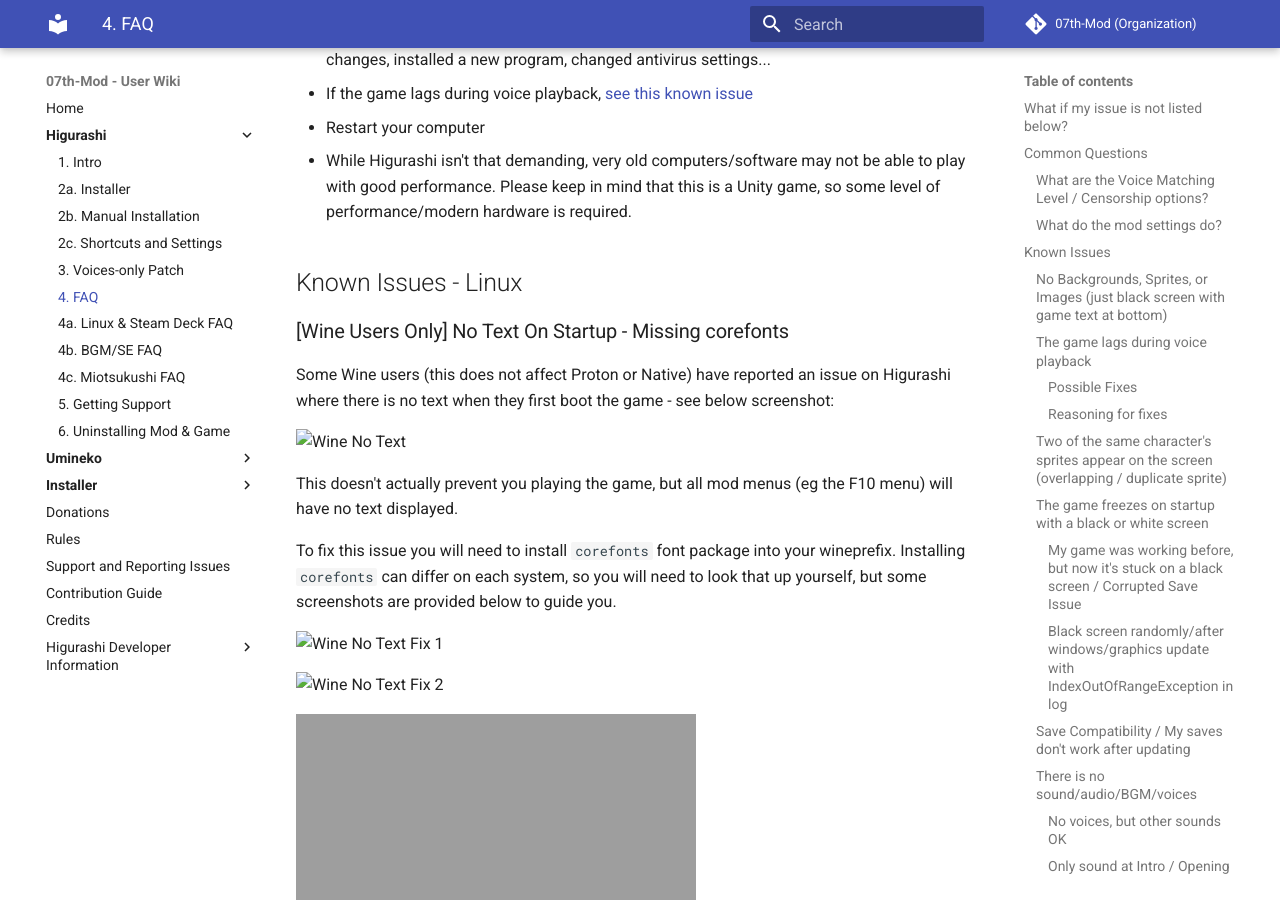
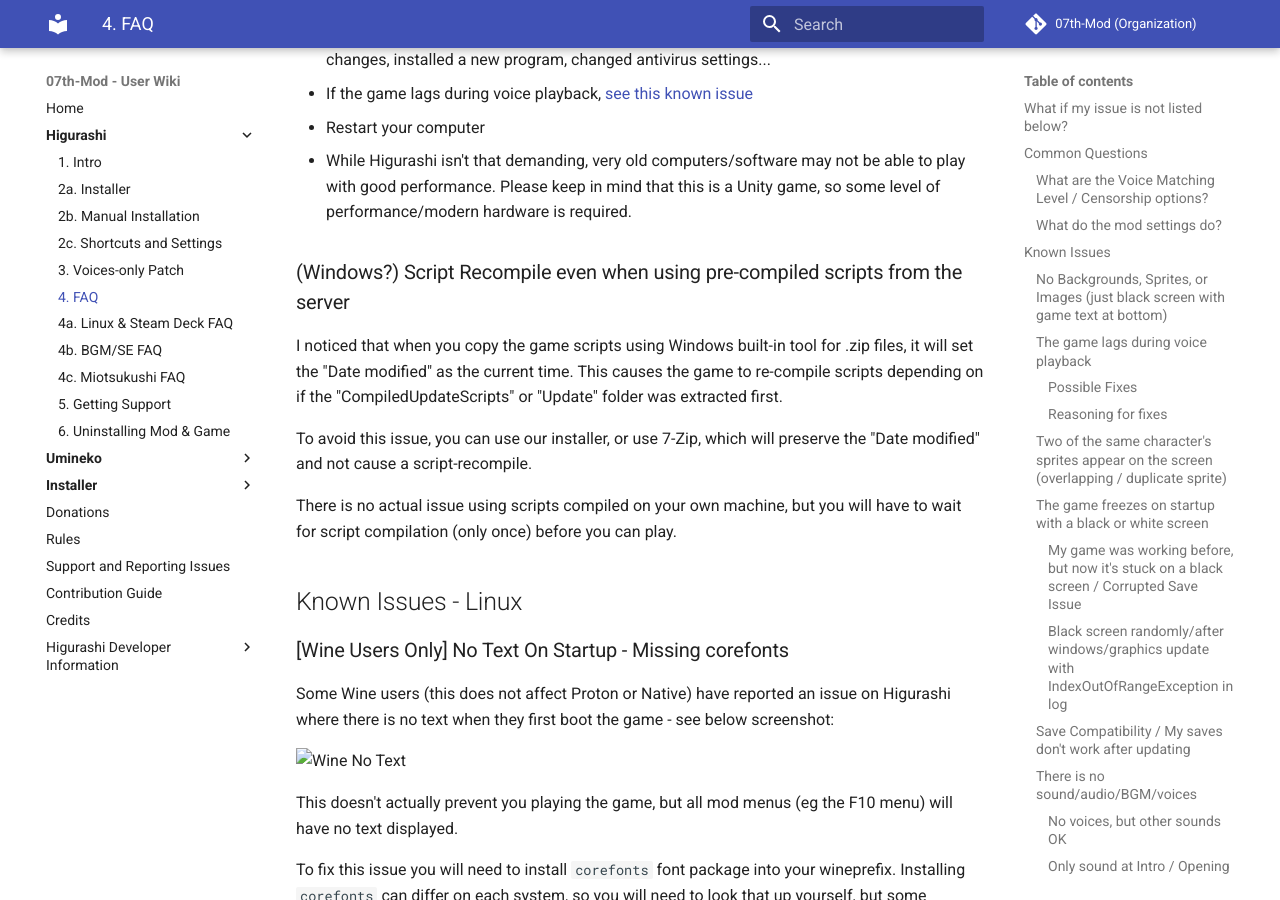
Before and after one commit to 07th-mod/wiki, an MkDocs documentation site: the page built from docs/Higurashi/FAQ.md, in a window 1280 px wide and 900 px high, scrolled down 8373 px. Built offline with MkDocs 1.6.1 and Material for MkDocs 9.7.7, drawn with Linux system fonts in a browser that asks for light colours.

Commit message:
Add note about script re-compile behavior on Windows.

```diff
--- a/docs/Higurashi/FAQ.md
+++ b/docs/Higurashi/FAQ.md
@@ -219,6 +219,14 @@
 - Restart your computer
 - While Higurashi isn't that demanding, very old computers/software may not be able to play with good performance. Please keep in mind that this is a Unity game, so some level of performance/modern hardware is required.
 
+### (Windows?) Script Recompile even when using pre-compiled scripts from the server
+
+I noticed that when you copy the game scripts using Windows built-in tool for .zip files, it will set the "Date modified" as the current time. This causes the game to re-compile scripts depending on if the "CompiledUpdateScripts" or "Update" folder was extracted first.
+
+To avoid this issue, you can use our installer, or use 7-Zip, which will preserve the "Date modified" and not cause a script-recompile.
+
+There is no actual issue using scripts compiled on your own machine, but you will have to wait for script compilation (only once) before you can play.
+
 ## Known Issues - Linux
 
 ### [Wine Users Only] No Text On Startup - Missing corefonts
```
